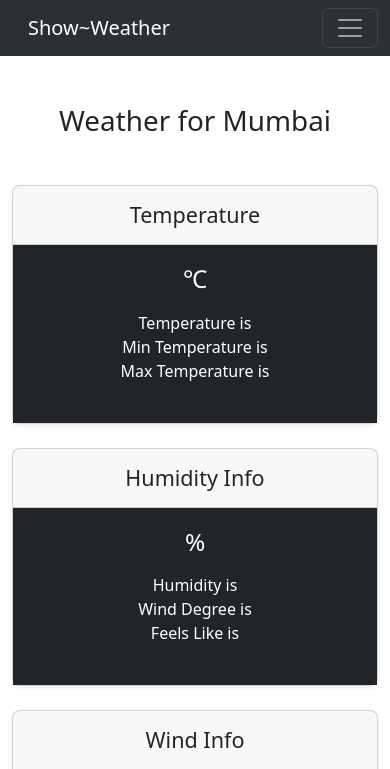
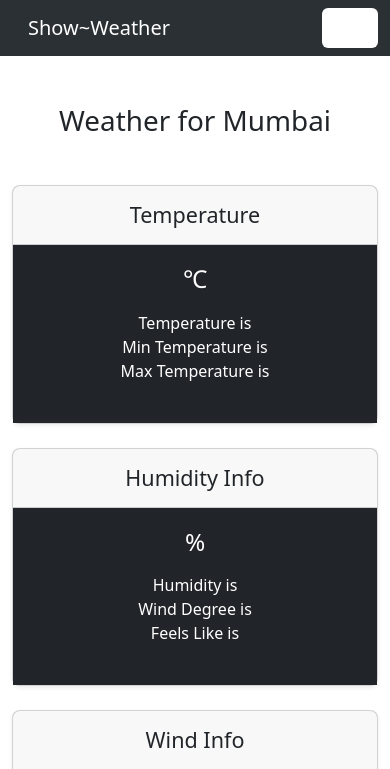
Before and after one commit to Jayrane03/Weather-Website, a website: page index.html in a window 390 px wide. Shown: the top 769 px of the page. Drawn offline with nearby package versions, Linux system fonts and the light colour scheme; no server answers.

Commit message:
final commit

```diff
--- a/index.html
+++ b/index.html
@@ -44,7 +44,7 @@
     <nav class="navbar bg-dark navbar-expand-lg bg-body-tertiary" data-bs-theme="dark">
         <div class="container-fluid">
             <a class="navbar-brand px-3" href="#">Show~Weather</a>
-            <button class="navbar-toggler" type="button" data-bs-toggle="collapse"
+            <button class="navbar-toggler bg-white" type="button" data-bs-toggle="collapse"
                 data-bs-target="#navbarSupportedContent" aria-controls="navbarSupportedContent" aria-expanded="false"
                 aria-label="Toggle navigation">
                 <span class="navbar-toggler-icon"></span>
```
